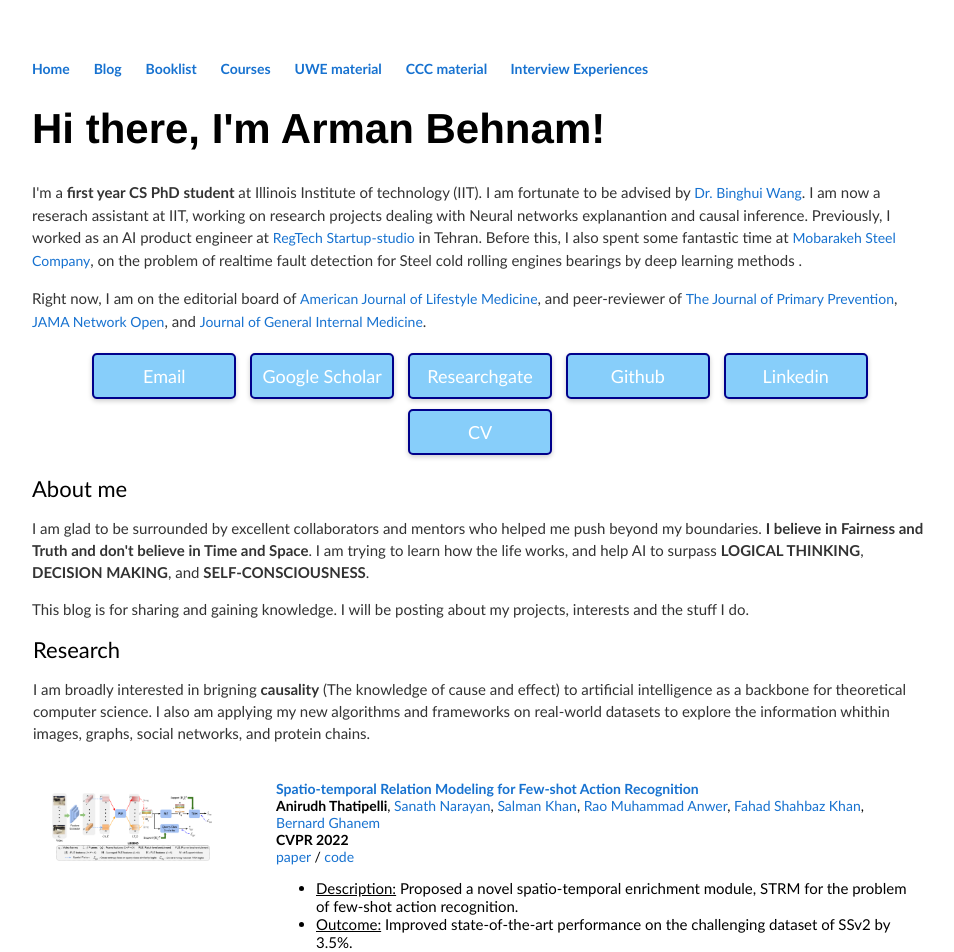
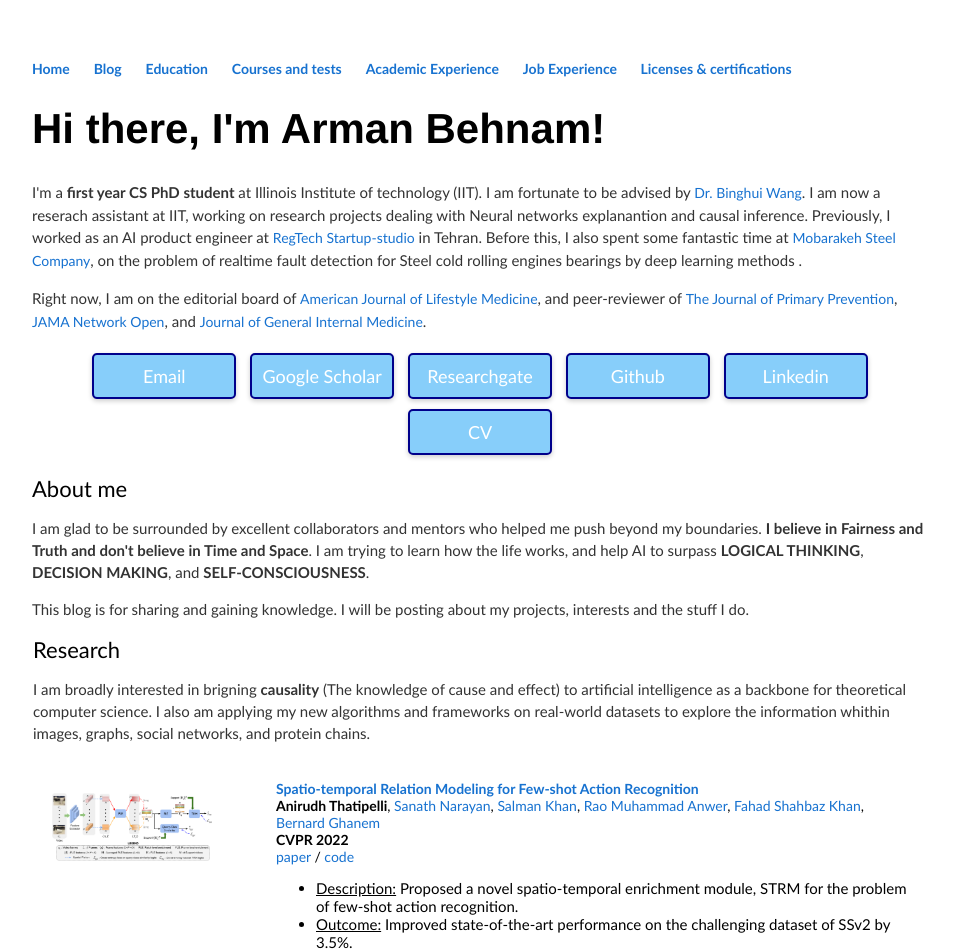
Before and after one commit to ArmanBehnam/ArmanBehnam.github.io, a Jekyll site: the page built from index.html, in a window 1280 px wide. Shown: the top 952 px of the page, without its empty margins (160-1114 px from the left). Built offline with Jekyll 4.4.1, drawn with Linux system fonts in a browser that asks for light colours.

Commit message:
Update default.html

```diff
--- a/_layouts/default.html
+++ b/_layouts/default.html
@@ -10,11 +10,11 @@
 	    		<ul>
 	        		<li><a href="/">Home</a></li>
 	        		<li><a href="/blog">Blog</a></li>
-				<li><a href="/Books">Booklist</a></li>
-				<li><a href="/Course_content">Courses</a></li>
-				<li><a href = "/UWE">UWE material</a></li>
-				<li><a href = "/CCC">CCC material</li>
-				<li><a href = "/InterviewExperiences">Interview Experiences</a></li>
+				<li><a href="/Books">Education</a></li>
+				<li><a href="/Course_content">Courses and tests</a></li>
+				<li><a href = "/UWE">Academic Experience</a></li>
+				<li><a href = "/CCC">Job Experience</li>
+				<li><a href = "/InterviewExperiences">Licenses & certifications</a></li>
 	    		</ul>
 			</nav>
 			<div class="container">
```
